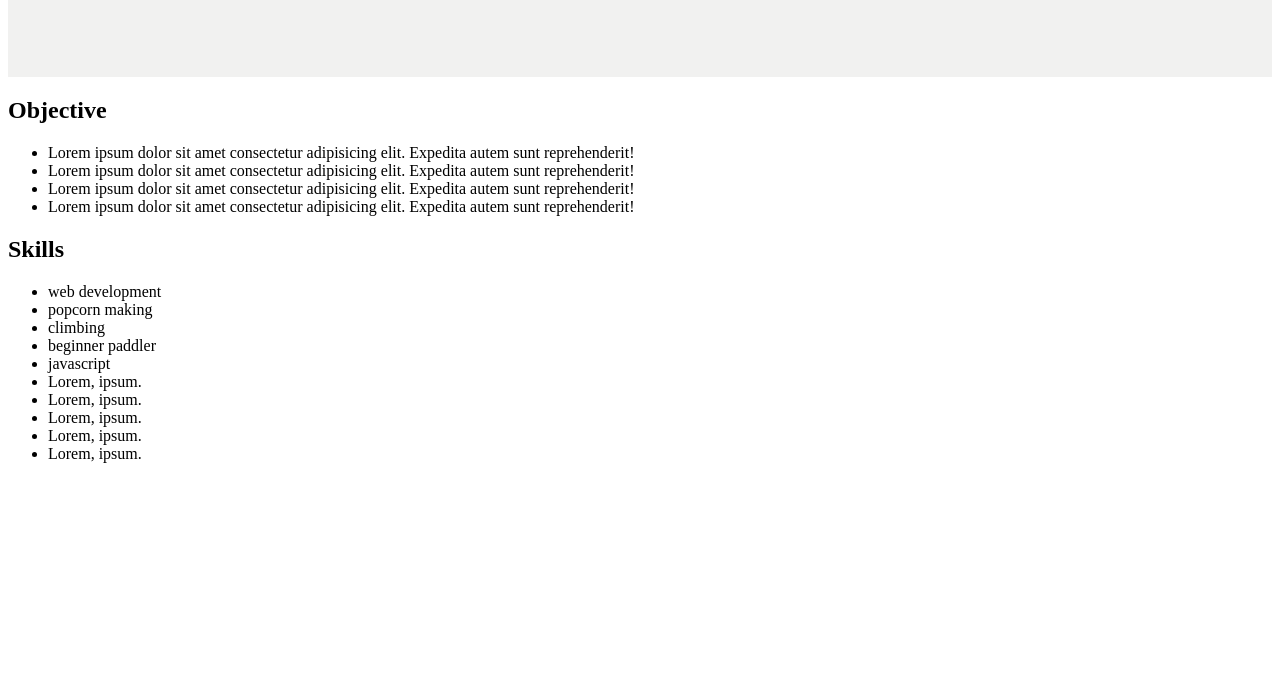
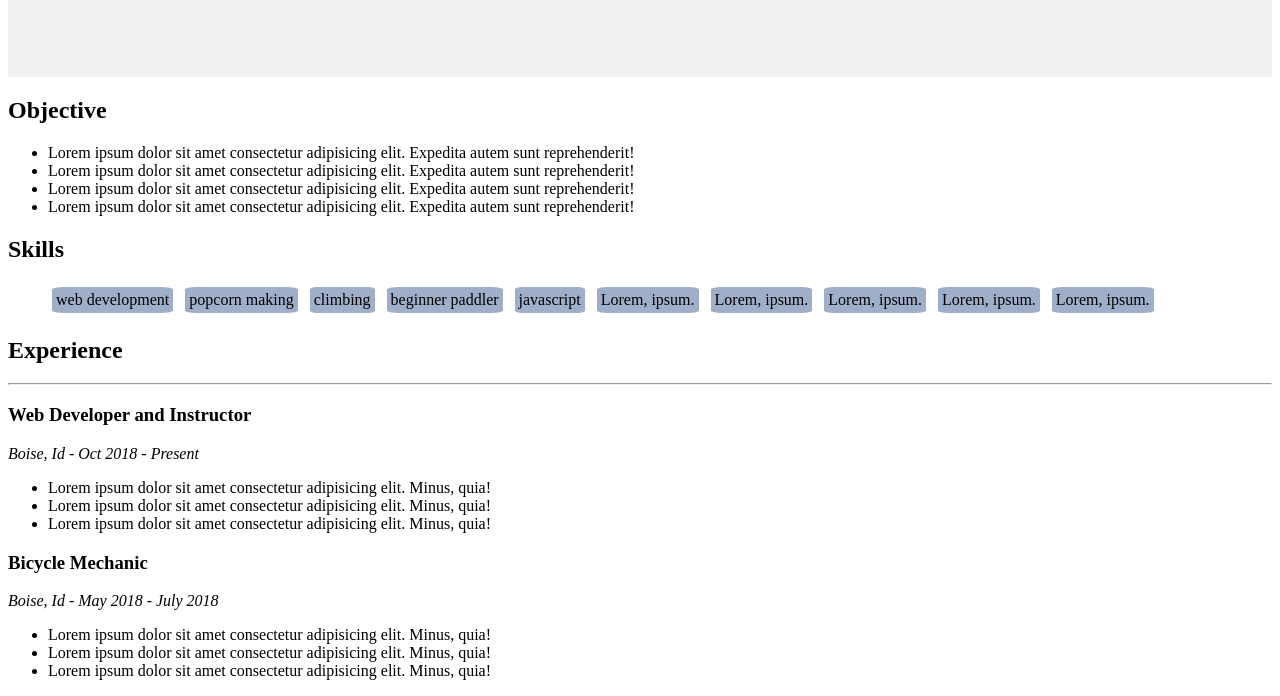
Before and after one commit to ryanochoa8/day-2, a plain HTML site: page index.html in a window 1280 px wide. Shown: the part 139-835 px from the top of the page. Before the commit the page ends 800 px from the top, so only its background shows below. Drawn offline with Linux system fonts and the light colour scheme.

Commit message:
experience

```diff
--- a/index.html
+++ b/index.html
@@ -32,7 +32,7 @@
         <li>Lorem ipsum dolor sit amet consectetur adipisicing elit. Expedita autem sunt reprehenderit!</li>
       </ul>
     </section>
-    <section>
+    <section class="skills">
       <h1>Skills</h1>
       <ul>
         <li>web development</li>
@@ -47,7 +47,28 @@
         <li>Lorem, ipsum.</li>
       </ul>
     </section>
-    <section></section>
+    <section>
+      <h1>Experience</h1>
+      <hr />
+      <div class="experience">
+        <h3>Web Developer and Instructor</h3>
+        <p><em>Boise, Id - Oct 2018 - Present</em></p>
+        <ul>
+          <li>Lorem ipsum dolor sit amet consectetur adipisicing elit. Minus, quia!</li>
+          <li>Lorem ipsum dolor sit amet consectetur adipisicing elit. Minus, quia!</li>
+          <li>Lorem ipsum dolor sit amet consectetur adipisicing elit. Minus, quia!</li>
+        </ul>
+      </div>
+      <div class="experience">
+        <h3>Bicycle Mechanic</h3>
+        <p><em>Boise, Id - May 2018 - July 2018</em></p>
+        <ul>
+          <li>Lorem ipsum dolor sit amet consectetur adipisicing elit. Minus, quia!</li>
+          <li>Lorem ipsum dolor sit amet consectetur adipisicing elit. Minus, quia!</li>
+          <li>Lorem ipsum dolor sit amet consectetur adipisicing elit. Minus, quia!</li>
+        </ul>
+      </div>
+    </section>
     <section></section>
   </main>
 </body>
--- a/style.css
+++ b/style.css
@@ -8,3 +8,14 @@ header {
 .left {
   float: left;
 }
+.skills ul {
+  list-style: none;
+  margin: auto;
+}
+.skills ul li {
+  background-color: #a0afc9;
+  display: inline-block;
+  padding: .25em;
+  margin: .25em;
+  border-radius: 10%;
+}
```
